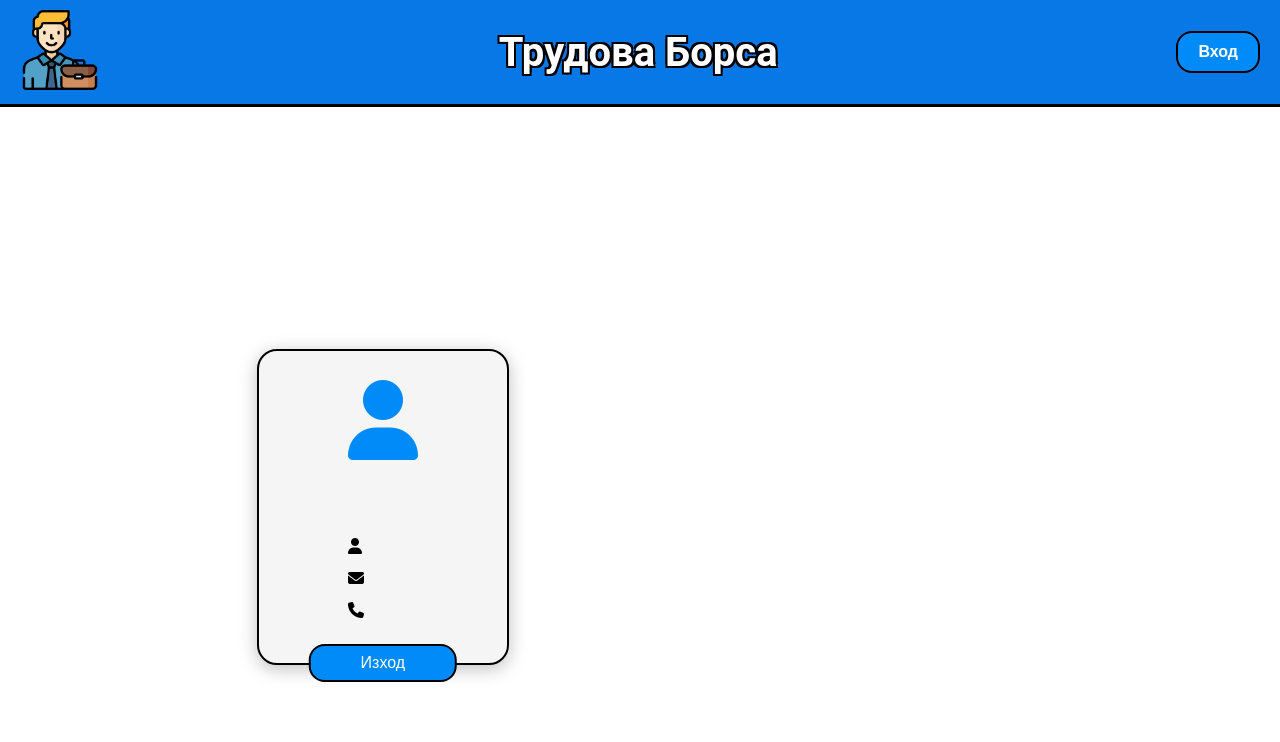
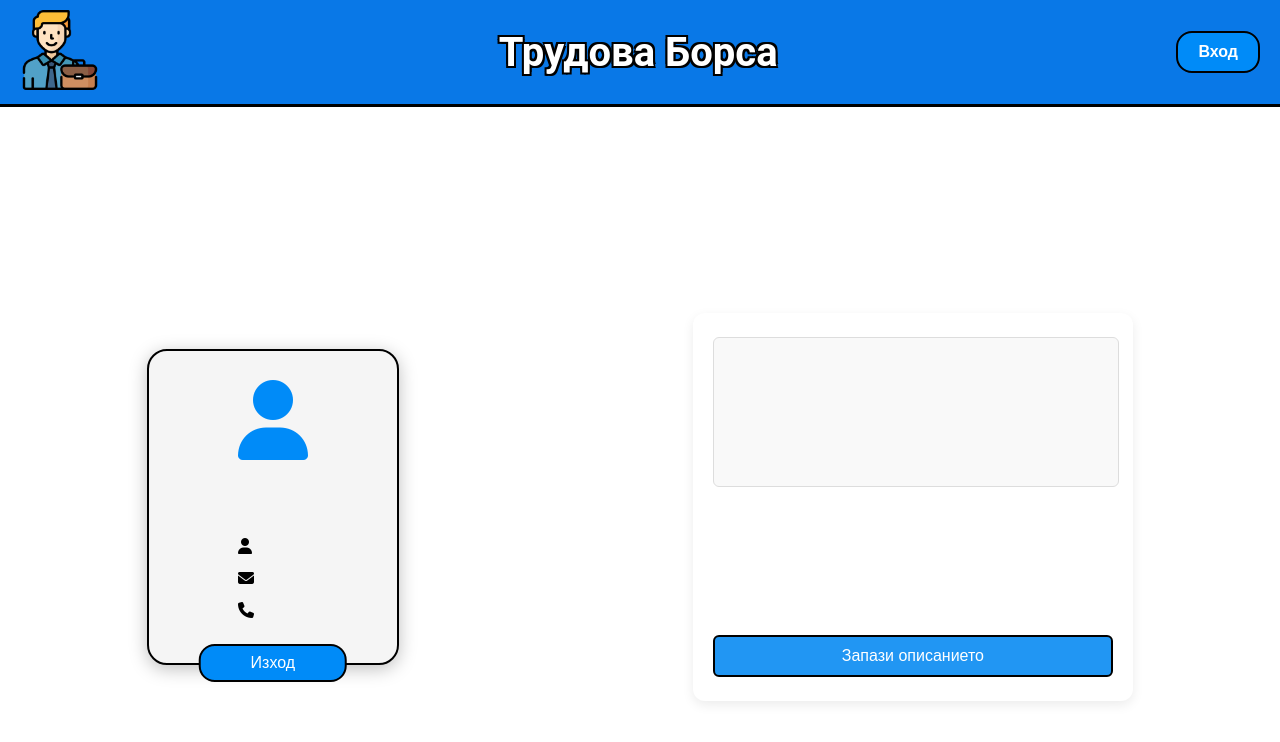
Before and after one commit to SvetoslavTaterski/LaborMarket, an Angular app in the folder LaborMarket.Web/: page /profile in a window 1280 px wide. Shown: the top 742 px of the page. Built offline with nearby package versions, Linux system fonts and the light colour scheme.

Commit message:
Add description field to profile page

```diff
--- a/LaborMarket.Web/src/app/components/pages/profile-page/profile-page.component.html
+++ b/LaborMarket.Web/src/app/components/pages/profile-page/profile-page.component.html
@@ -17,5 +17,14 @@
     </div>
     <button class="card-button" (click)="this.authService.logout()">Изход</button>
   </div>
-  <div></div>
+   <div class="description-box">
+      <h3 *ngIf="userRole === 'Employer'">Описание на работодателя</h3>
+      <h3 *ngIf="userRole === 'User'">CV</h3>
+      <textarea
+        [(ngModel)]="displayModel.description"
+        class="description-textarea"
+        rows="8"
+      ></textarea>
+      <button class="save-desc-btn" (click)="onSave()">Запази описанието</button>
+    </div>
 </main>
--- a/LaborMarket.Web/src/app/components/pages/profile-page/profile-page.component.scss
+++ b/LaborMarket.Web/src/app/components/pages/profile-page/profile-page.component.scss
@@ -65,3 +65,52 @@ main {
   transition: 0.3s ease-out;
   cursor: pointer;
 }
+
+.description-box {
+  display:flex;
+  justify-content: space-between;
+  background: #fff;
+  border-radius: 12px;
+  box-shadow: 0 4px 12px rgba(0,0,0,0.08);
+  padding: 24px 20px;
+  min-width: 400px;
+  max-width: 520px;
+  min-height: 340px;
+  display: flex;
+  flex-direction: column;
+  align-items: stretch;
+}
+
+.description-box h3 {
+  margin-bottom: 12px;
+  color: #2196f3;
+  font-weight: 600;
+  font-size: 20px;
+  text-align: center;
+}
+
+.description-textarea {
+  width: 100%;
+  border: 1px solid #ddd;
+  border-radius: 6px;
+  font-size: 16px;
+  resize: none;
+  min-height: 120px;
+  margin-bottom: 16px;
+  background: #f9f9f9;
+}
+
+.save-desc-btn {
+  background: #2196f3;
+  border: 2px solid black;
+  color: #fff;
+  border-radius: 6px;
+  padding: 10px 0;
+  font-size: 16px;
+  cursor: pointer;
+  transition: background 0.2s;
+}
+
+.save-desc-btn:hover {
+  background: #1769aa;
+}
--- a/LaborMarket.Web/src/app/components/pages/profile-page/profile-page.component.ts
+++ b/LaborMarket.Web/src/app/components/pages/profile-page/profile-page.component.ts
@@ -5,21 +5,24 @@ import { UserService } from '../../../services/user.service';
 import { UserDataModel } from '../../../models/user-model';
 import { EmployerDataModel } from '../../../models/employer-model';
 import { EmployerService } from '../../../services/employer.service';
+import { FormsModule } from '@angular/forms';
+import { CommonModule } from '@angular/common';
 
 @Component({
   selector: 'app-profile-page',
   standalone: true,
-  imports: [HeaderComponent],
+  imports: [HeaderComponent, FormsModule, CommonModule],
   templateUrl: './profile-page.component.html',
   styleUrl: './profile-page.component.scss',
 })
 export class ProfilePageComponent {
-  private userRole: string | null = null;
+  public userRole: string | null = null;
 
   public displayModel = {
     displayName: '',
     email: '',
     phoneNumber: '',
+    description: ''
   };
 
   constructor(
@@ -38,6 +41,7 @@ export class ProfilePageComponent {
             displayName: user.firstName + ' ' + user.lastName,
             email: user.email,
             phoneNumber: user.phoneNumber,
+            description: "" //TODO: Add description to the models in frontend and backend
           };
         },
         error: (err) => {
@@ -51,6 +55,7 @@ export class ProfilePageComponent {
             displayName: employer.companyName,
             email: employer.contactEmail,
             phoneNumber: employer.contactPhone,
+            description: "ASDASD" //TODO: Add description to the models in frontend and backend
           };
         },
         error: (err) => {
@@ -59,4 +64,8 @@ export class ProfilePageComponent {
       });
     }
   }
+
+  onSave(){
+    console.log('Saving profile changes:', this.displayModel);
+  }
 }
```
